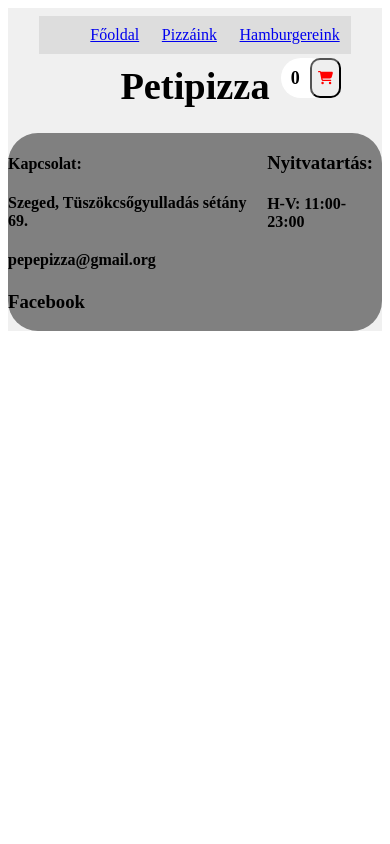
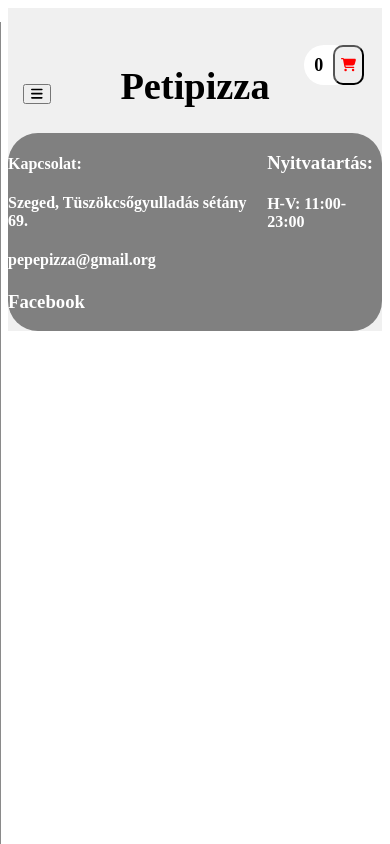
Before and after one commit to Kpeti962/peti_pizza, a React (Create React App) app in the folder petipizza/: page / in a window 390 px wide. Built offline with nearby package versions, Linux system fonts and the light colour scheme.

Commit message:
hamburger menubar

```diff
--- a/petipizza/package.json
+++ b/petipizza/package.json
@@ -13,8 +13,10 @@
     "axios": "^0.27.2",
     "babel-plugin-macros": "^3.1.0",
     "framer-motion": "^7.2.0",
+    "hamburger-react": "^2.5.0",
     "node-sass": "^7.0.1",
     "react": "^18.2.0",
+    "react-burger-menu": "^3.0.8",
     "react-dom": "^18.2.0",
     "react-fontawesome": "^1.7.1",
     "react-router": "^6.3.0",
--- a/petipizza/src/components/Nav.js
+++ b/petipizza/src/components/Nav.js
@@ -1,9 +1,19 @@
-import React from "react";
+import React, { useState } from "react";
 import { Link } from "react-router-dom";
 import "../styles/nav.scss"
+import { FontAwesomeIcon } from "@fortawesome/react-fontawesome";
+import { faBars} from "@fortawesome/free-solid-svg-icons";
+import barssolid from '../img/bars-solid.svg'
+
 
 
 const Nav = () => {
+const [navbarOpen, setNavbarOpen] = useState(false)
+
+const handleToggle = () => {
+  setNavbarOpen(!navbarOpen)
+}
+
   const navElements = [
     { name: "Főoldal", src: "1", pageName: "peti_pizza" },
     { name: "Pizzáink", src: "2", pageName: "pizzapage" },
@@ -13,7 +23,9 @@ const Nav = () => {
   return (
     <>
     <div className="navElementsWrapper">
-      <ul>
+      <button onClick={handleToggle}><FontAwesomeIcon icon={faBars} />
+</button>
+      <ul className={`menuNav ${navbarOpen ? " showMenu" : ""}`}>
         {navElements.map((element, index) => (
           <li key={index}>
             <Link to={`/${element.pageName}`}>{element.name}</Link>
--- a/petipizza/src/styles/aboutUs.scss
+++ b/petipizza/src/styles/aboutUs.scss
@@ -1,18 +1,15 @@
-.aboutUsWrapper{
-
+.aboutUsWrapper {
   display: flex;
   width: 100%;
   background: gray;
   justify-content: space-evenly;
   border-radius: 30px;
+  color: white;
 }
 
-.contactsection{
-    a{
+.contactsection {
+  a {
     text-decoration: none;
-        color: black;
-
-
+    color: white;
   }
-
 }
--- a/petipizza/src/styles/cart.scss
+++ b/petipizza/src/styles/cart.scss
@@ -96,8 +96,8 @@ background: rgb(255, 78, 78);
 @media screen and (max-width: 900px) {
     .btnModal {
         position: fixed;
-        top: -42px;
-        left: 72%;
+        top: -6.5%;
+        left: 78%;
         background: white;
         border-radius: 30px;
         height: 20px;
--- a/petipizza/src/styles/mainPage.scss
+++ b/petipizza/src/styles/mainPage.scss
@@ -23,7 +23,7 @@
     text-align: center;
     display: flex;
     justify-content: space-evenly;
-    width: 30%;
+    width: 50%;
     img{
         height: 50px;
         width:50px;
--- a/petipizza/src/styles/nav.scss
+++ b/petipizza/src/styles/nav.scss
@@ -1,7 +1,7 @@
 .title{
-margin-top: 30px;
-font-family: 'DynaPuff', cursive;
-font-size: larger;
+    margin-top: 30px;
+    font-family: 'DynaPuff', cursive;
+    font-size: larger;
 }
 .navElementsWrapper{
     width: 80%;
@@ -9,12 +9,19 @@ font-size: larger;
     position: fixed;
     top: 0;
     z-index: 1;
+    button{
+        display: none;
+    }
     ul{
-        background: rgb(221, 221, 221);
+        background: rgb(109, 109, 109);
         display: flex;
         justify-content: space-around;
         list-style-type: none;
         li{
+            a{
+                color: white;
+                text-decoration: none;
+            }
             font-family: 'DynaPuff', cursive;
             padding: 10px 0;
             cursor: pointer;
@@ -26,4 +33,56 @@ font-size: larger;
         }
 
     }
+
 }
+
+@media screen and (max-width: 900px){
+    .navElementsWrapper{
+        button{
+            display: flex;
+            position: fixed;
+            top:10%;
+            left: 6%;
+            z-index: 10;
+
+        }
+    }
+    .menuNav {
+        overflow-y: scroll;
+        list-style: none;
+        position: fixed;
+        top: 5.9px;
+        left: -10%;
+        bottom: 0;
+        height: 100vh;
+        width: 0;
+        overflow: hidden;
+        max-width: 100%;
+        max-height: 100%;
+        z-index: 9;
+        text-align: center;
+        opacity: 0.8;
+        transition-duration: 1s;
+    }
+    .menuNav.showMenu {
+        width: 100%;
+        background: black;
+        transition-duration: 1s;
+      }
+      .menuNav li:first-child {
+        margin-top: 2rem;
+      }
+
+ul{
+    flex-direction: column;
+    text-align: start;
+    background: none;
+    li{
+        color: white;
+        font-weight: 800;
+
+
+    }
+
+}
+}
```
Also changed, not shown: petipizza/src/img/bars-solid.svg (added), 1 other file (tests, documents, lock files or other folders). Lines whose indentation alone changed are shown as unchanged.
